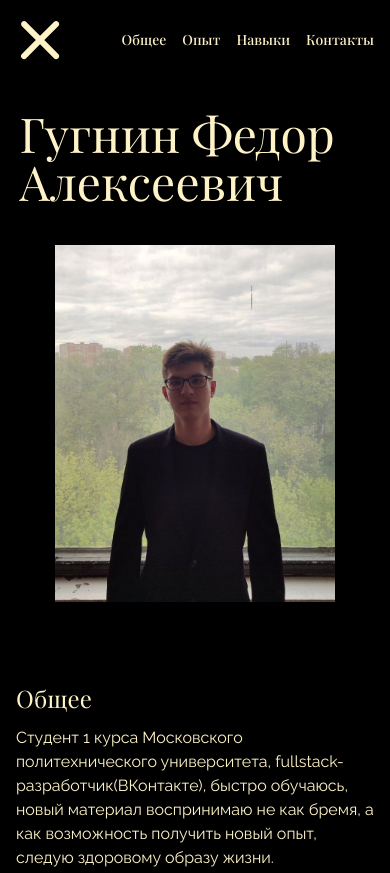
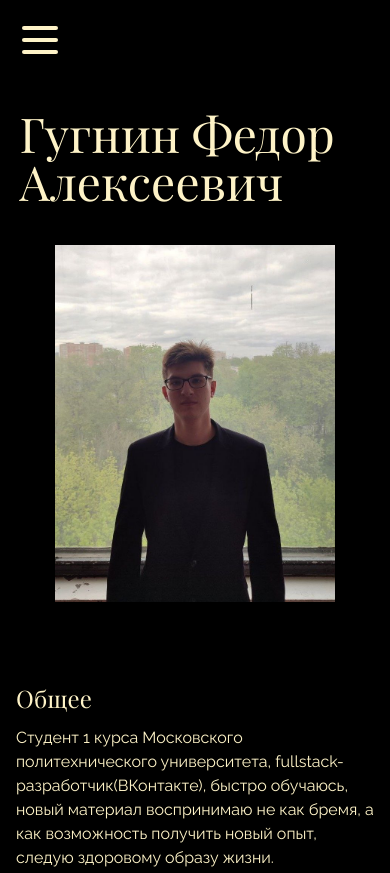
Before and after one commit to fgugnin22/personal_aughh_site, a website built with Vite: page index.html in a window 390 px wide. Shown: the top 873 px of the page. Built offline with nearby package versions, Linux system fonts and the light colour scheme.

```diff
--- a/index.html
+++ b/index.html
@@ -6,11 +6,11 @@
     <title>Главная</title>
     <link rel="shortcut icon" href="favicon.ico" type="image/x-icon" />
     <link rel="stylesheet" href="style.css" />
-    <!-- <script defer src="./menu.js" type="module"></script> -->
+    <script defer src="./menu.js" type="module"></script>
   </head>
   <body class="bg-black min-h-screen">
     <header>
-      <!-- <button id="open" class="w-12 h-12 lg:hidden m-4">
+      <button id="open" class="w-12 h-12 lg:hidden m-4">
         <svg class="fill-amber-100 stroke-amber-100" viewBox="0 0 24 24">
           <g
             id="SVGRepo_tracerCarrier"
@@ -31,7 +31,7 @@
             <path d="M4 6L20 6" stroke-width="2" stroke-linecap="round"></path>
           </g>
         </svg>
-      </button> -->
+      </button>
       <button id="close" class="w-12 h-12 lg:hidden left-4 top-4 absolute">
         <svg
           class="fill-amber-100 stroke-amber-100"
```
